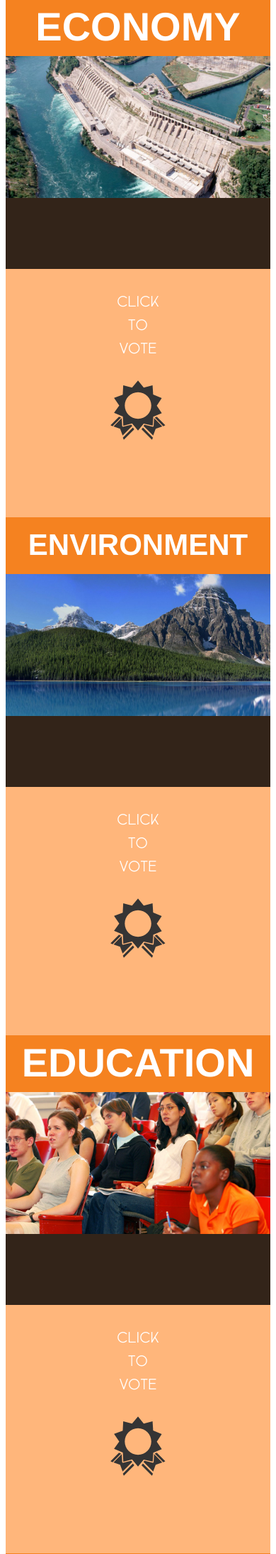
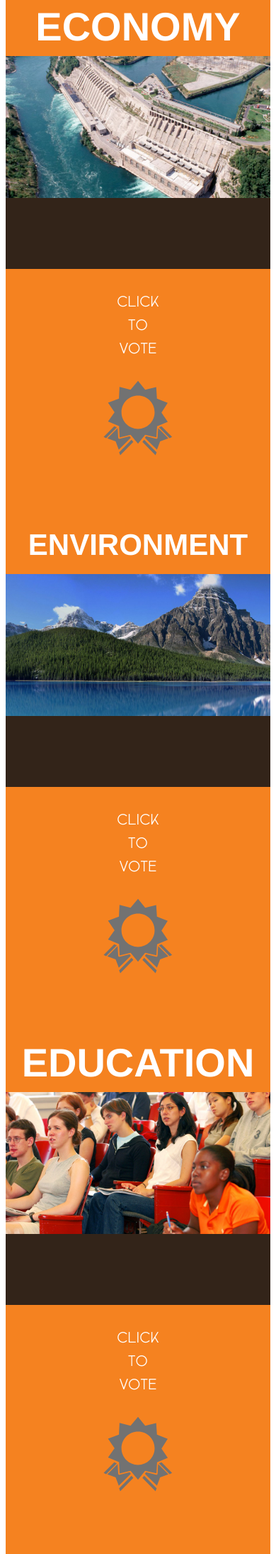
Before and after one commit to laurenthiasherly/VOTE-UP, a PHP site: page /parties.php?party=Democratic in a window 390 px wide. Shown: the part 1376-3566 px from the top of the page at 71% size. Run offline with PHP 8.4, Linux system fonts and the light colour scheme; data that the repository does not hold is empty; style sheets or scripts are compiled from the project's sources; some libraries are stand-ins or nearby versions.

Commit message:
voting system for mobile has finished

```diff
--- a/comparisondatabase.php
+++ b/comparisondatabase.php
@@ -56,7 +56,6 @@
                         $message.="</div>";
                         $counter=0;
                     }
-
                 }
             }
         }
--- a/js/main.js
+++ b/js/main.js
@@ -578,6 +578,10 @@ $(function(){
         ShowVotingBox();
     });
 
+    $("#showVoteBoxMenu").click(function(){
+        ShowVotingBox();
+    });
+
     $("#voting-close").click(function(){
         $(".voting-box").animate({"height":"0", "bottom":"-10px"},400);
     });
--- a/partials/header.php
+++ b/partials/header.php
@@ -1,8 +1,8 @@
 <!doctype html>
 <html class="no-js" lang="">
     <head>
-         <title>VANARTAS STUDENT MOCK PROJECT SITE - MARK YOUR VOTE UP</title>
-        <meta charset="utf-8">
+        <title>VANARTAS STUDENT MOCK PROJECT SITE - MARK YOUR VOTE UP</title>
+        <meta charset="utf-8" />
         <meta http-equiv="x-ua-compatible" content="ie=edge">
 
         <meta name="description" content="This is a student exercise website for the Vancouver Institute of Media Arts (www.vanarts.com)">
@@ -109,16 +109,16 @@
                 <ul class="navigation-mobile center padding-none">
 
                     <li class="column medium-12 small-12 padding-vertical nav-conservative">
-                        <a href="conservative.php" id="nav-conservative"> Conservative </a>
+                        <a href="parties.php?party=Conservative" id="nav-conservative"> Conservative </a>
                     </li>
                       <li class="column medium-12 small-12 padding-vertical nav-democratic">
                         <a href="parties.php?party=Democratic" id="nav-democratic"> Democratic </a>
                     </li>
                     <li class="column medium-12 small-12 padding-vertical nav-green">
-                        <a href="parties.php?party=Democratic" id="nav-green"> Green </a>
+                        <a href="parties.php?party=Green" id="nav-green"> Green </a>
                     </li>
                     <li class="column medium-12 small-12 padding-vertical nav-liberal">
-                        <a href="parties.php?party=Democratic" id="nav-liberal"> Liberal </a>
+                        <a href="parties.php?party=Liberal" id="nav-liberal"> Liberal </a>
                     </li>
                     <li class="column medium-12 small-12 padding-vertical nav1-mobile">
                         <a href="mp.php"> Who's my MP </a>
--- a/parties.php
+++ b/parties.php
@@ -21,7 +21,7 @@
         }
 
 
-
+        mysqli_set_charset($connection,"utf8");
         $result=mysqli_query($connection,$query);
 
         while($row = mysqli_fetch_assoc($result)){
@@ -237,25 +237,13 @@
 
 
 
-    <div class="column large-2 show-for-large padding-vertical center
+    <div class="column small-12 medium-12 large-2 padding-vertical center
          <?php echo "party-".strtolower($_GET['party'])."-bground"; ?> half-page voting-party">
         <h3> CLICK <br> TO <br> VOTE </h3>
-
         <img src="img/conservative/badge-icon.svg" alt="the voting icon"
              class="voting-icons" id="<?php echo strtolower($_GET['party']); ?>-1" data-voted="0" data-vote='0'>
         <p class="white voted"> Voted! </p>
     </div>
-
-    <div class="column hide-for-large medium-12 small-12 padding-vertical center
-         <?php echo "party-".strtolower($_GET['party'])."-lightbground"; ?> half-page voting-party">
-        <h3> CLICK <br> TO <br> VOTE </h3>
-
-        <img src="img/conservative/badge-icon-mediumsmall.svg" alt="the voting icon"
-             class="voting-icons-mediumsmall" id="<?php echo strtolower($_GET['party']); ?>-1" data-voted="0" data-vote='0'>
-        <p class="white voted-m"> Voted! </p>
-    </div>
-
-
 
 
 </div>
@@ -382,7 +370,7 @@
 
 
 
-    <div class="column large-2 show-for-large padding-vertical center
+    <div class="column small-12 medium-12 large-2 padding-vertical center
          <?php echo "party-".strtolower($_GET['party'])."-bground"; ?> half-page voting-party">
         <h3> CLICK <br> TO <br> VOTE </h3>
 
@@ -390,17 +378,6 @@
              class="voting-icons" id="<?php echo strtolower($_GET['party']); ?>-2"  data-voted="1" data-vote='0'>
         <p class="white voted"> Voted! </p>
     </div>
-
-    <div class="column hide-for-large medium-12 small-12 padding-vertical center
-         <?php echo "party-".strtolower($_GET['party'])."-lightbground"; ?> half-page voting-party">
-        <h3> CLICK <br> TO <br> VOTE </h3>
-
-        <img src="img/conservative/badge-icon-mediumsmall.svg" alt="the voting icon"
-             class="voting-icons-mediumsmall" id="<?php echo strtolower($_GET['party']); ?>-2" data-voted="1" data-vote='0'>
-        <p class="white voted-m"> Voted! </p>
-    </div>
-
-
 
 
 </div>
@@ -523,7 +500,7 @@
 
 
 
-    <div class="column large-2 show-for-large padding-vertical center
+    <div class="column small-12 medium-12 large-2 padding-vertical center
          <?php echo "party-".strtolower($_GET['party'])."-bground"; ?> half-page voting-party">
         <h3> CLICK <br> TO <br> VOTE </h3>
 
@@ -531,17 +508,6 @@
              class="voting-icons" id="<?php echo strtolower($_GET['party']); ?>-3" data-voted="2" data-vote='0'>
         <p class="white voted"> Voted! </p>
     </div>
-
-    <div class="column hide-for-large medium-12 small-12 padding-vertical center
-         <?php echo "party-".strtolower($_GET['party'])."-lightbground"; ?> half-page voting-party">
-        <h3> CLICK <br> TO <br> VOTE </h3>
-
-        <img src="img/conservative/badge-icon-mediumsmall.svg" alt="the voting icon"
-             class="voting-icons-mediumsmall" id="<?php echo strtolower($_GET['party']); ?>-3" data-voted="2" data-vote='0'>
-        <p class="white voted-m"> Voted! </p>
-    </div>
-
-
 
 
 </div>
@@ -655,7 +621,7 @@
 
 
 
-    <div class="column large-2 show-for-large padding-vertical center
+    <div class="column small-12 medium-12 large-2 padding-vertical center
          <?php echo "party-".strtolower($_GET['party'])."-bground"; ?> half-page voting-party">
         <h3> CLICK <br> TO <br> VOTE </h3>
 
@@ -663,17 +629,6 @@
              class="voting-icons" id="<?php echo strtolower($_GET['party']); ?>-4" data-voted="3" data-vote='0'>
         <p class="white voted"> Voted! </p>
     </div>
-
-    <div class="column hide-for-large medium-12 small-12 padding-vertical center
-         <?php echo "party-".strtolower($_GET['party'])."-lightbground"; ?> half-page voting-party">
-        <h3> CLICK <br> TO <br> VOTE </h3>
-
-        <img src="img/conservative/badge-icon-mediumsmall.svg" alt="the voting icon"
-             class="voting-icons-mediumsmall" id="<?php echo strtolower($_GET['party']); ?>-4" data-voted="3" data-vote='0'>
-        <p class="white voted-m"> Voted! </p>
-    </div>
-
-
 
 
 </div>
@@ -789,7 +744,7 @@
 
 
 
-    <div class="column large-2 show-for-large padding-vertical center
+    <div class="column small-12 medium-12 large-2 padding-vertical center
          <?php echo "party-".strtolower($_GET['party'])."-bground"; ?> half-page voting-party">
         <h3> CLICK <br> TO <br> VOTE </h3>
 
@@ -797,18 +752,6 @@
              class="voting-icons" id="<?php echo strtolower($_GET['party']); ?>-5" data-voted="4" data-vote='0'>
         <p class="white voted"> Voted! </p>
     </div>
-
-    <div class="column hide-for-large medium-12 small-12 padding-vertical center
-         <?php echo "party-".strtolower($_GET['party'])."-lightbground"; ?> half-page voting-party">
-        <h3> CLICK <br> TO <br> VOTE </h3>
-
-        <img src="img/conservative/badge-icon-mediumsmall.svg" alt="the voting icon"
-             class="voting-icons-mediumsmall" id="<?php echo strtolower($_GET['party']); ?>-5" data-voted="4" data-vote='0'>
-        <p class="white voted-m"> Voted! </p>
-    </div>
-
-
-
 
 </div>
 
@@ -915,7 +858,7 @@
 
 
 
-    <div class="column large-2 show-for-large padding-vertical center
+    <div class="column small-12 medium-12 large-2 padding-vertical center
          <?php echo "party-".strtolower($_GET['party'])."-bground"; ?> half-page voting-party">
         <h3> CLICK <br> TO <br> VOTE </h3>
 
@@ -923,17 +866,6 @@
              class="voting-icons" id="<?php echo strtolower($_GET['party']); ?>-6" data-voted="5" data-vote='0'>
         <p class="white voted"> Voted! </p>
     </div>
-
-    <div class="column hide-for-large medium-12 small-12 padding-vertical center
-         <?php echo "party-".strtolower($_GET['party'])."-lightbground"; ?> half-page voting-party">
-        <h3> CLICK <br> TO <br> VOTE </h3>
-
-        <img src="img/conservative/badge-icon-mediumsmall.svg" alt="the voting icon"
-             class="voting-icons-mediumsmall" id="<?php echo strtolower($_GET['party']); ?>-6" data-voted="5" data-vote='0'>
-        <p class="white voted-m"> Voted! </p>
-    </div>
-
-
 
 
 </div>
@@ -1043,7 +975,7 @@
 
 
 
-    <div class="column large-2 show-for-large padding-vertical center
+    <div class="column small-12 medium-12 large-2 padding-vertical center
          <?php echo "party-".strtolower($_GET['party'])."-bground"; ?> half-page voting-party">
         <h3> CLICK <br> TO <br> VOTE </h3>
 
@@ -1051,18 +983,6 @@
              class="voting-icons" id="<?php echo strtolower($_GET['party']); ?>-7" data-voted="6" data-vote='0'>
         <p class="white voted"> Voted! </p>
     </div>
-
-    <div class="column hide-for-large medium-12 small-12 padding-vertical center
-         <?php echo "party-".strtolower($_GET['party'])."-lightbground"; ?> half-page voting-party">
-        <h3> CLICK <br> TO <br> VOTE </h3>
-
-        <img src="img/conservative/badge-icon-mediumsmall.svg" alt="the voting icon"
-             class="voting-icons-mediumsmall" id="<?php echo strtolower($_GET['party']); ?>-7" data-voted="6" data-vote='0'>
-        <p class="white voted-m"> Voted! </p>
-    </div>
-
-
-
 
 </div>
 
@@ -1174,7 +1094,7 @@
 
 
 
-    <div class="column large-2 show-for-large padding-vertical center
+    <div class="column small-12 medium-12 large-2 padding-vertical center
          <?php echo "party-".strtolower($_GET['party'])."-bground"; ?> half-page voting-party">
         <h3> CLICK <br> TO <br> VOTE </h3>
 
@@ -1182,17 +1102,6 @@
              class="voting-icons" id="<?php echo strtolower($_GET['party']); ?>-8" data-voted="7" data-vote='0'>
         <p class="white voted"> Voted! </p>
     </div>
-
-    <div class="column hide-for-large medium-12 small-12 padding-vertical center
-         <?php echo "party-".strtolower($_GET['party'])."-lightbground"; ?> half-page voting-party">
-        <h3> CLICK <br> TO <br> VOTE </h3>
-
-        <img src="img/conservative/badge-icon-mediumsmall.svg" alt="the voting icon"
-             class="voting-icons-mediumsmall" id="<?php echo strtolower($_GET['party']); ?>-8" data-voted="7" data-vote='0'>
-        <p class="white voted-m"> Voted! </p>
-    </div>
-
-
 
 
 </div>
@@ -1306,7 +1215,7 @@
 
 
 
-    <div class="column large-2 show-for-large padding-vertical center
+    <div class="column small-12 medium-12 large-2 padding-vertical center
          <?php echo "party-".strtolower($_GET['party'])."-bground"; ?> half-page voting-party">
         <h3> CLICK <br> TO <br> VOTE </h3>
 
@@ -1315,18 +1224,6 @@
         <p class="white voted"> Voted! </p>
     </div>
 
-    <div class="column hide-for-large medium-12 small-12 padding-vertical center
-         <?php echo "party-".strtolower($_GET['party'])."-lightbground"; ?> half-page voting-party">
-        <h3> CLICK <br> TO <br> VOTE </h3>
-
-        <img src="img/conservative/badge-icon-mediumsmall.svg" alt="the voting icon"
-             class="voting-icons-mediumsmall" id="<?php echo strtolower($_GET['party']); ?>-9" data-voted="8" data-vote='0'>
-        <p class="white voted-m"> Voted! </p>
-    </div>
-
-
-
-
 </div>
 
 
```
Also changed, not shown: scss/pages/_party.scss (+5 -3 lines).
